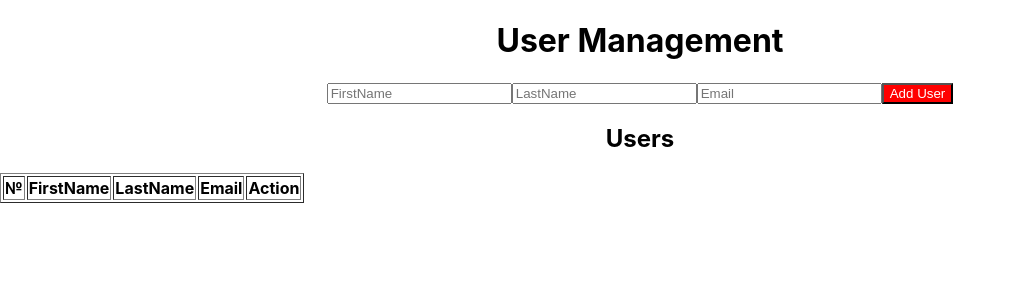
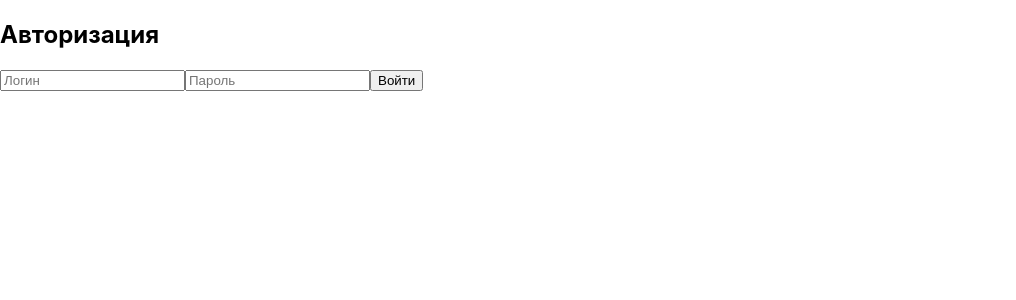
Before and after one commit to VictorG265/WebApp2, a React (Create React App) app: page /login in a window 1280 px wide. Shown: the top 300 px of the page, without its empty margins (0-1016 px from the left). Built offline with nearby package versions, Linux system fonts and the light colour scheme.

Commit message:
Authorizatiot whith routes have added

```diff
--- a/package.json
+++ b/package.json
@@ -9,6 +9,7 @@
     "@testing-library/user-event": "^13.5.0",
     "react": "^19.1.1",
     "react-dom": "^19.1.1",
+    "react-router-dom": "^7.9.4",
     "react-scripts": "5.0.1",
     "web-vitals": "^2.1.4"
   },
--- a/src/App.js
+++ b/src/App.js
@@ -1,5 +1,6 @@
+import { Routes, Route, Navigate } from 'react-router-dom';
 import React, { useState } from 'react';
-import './App.css';
+import AuthModal from './components/AuthModal';
 import Form from './components/Form';
 import Table from './components/Table';
 import EditModal from './components/EditModal';
@@ -8,60 +9,64 @@ function App() {
   const [users, setUsers] = useState([]);
   const [editingIndex, setEditingIndex] = useState(null);
   const [isModalOpen, setIsModalOpen] = useState(false);
+  const [isAuthenticated, setIsAuthenticated] = useState(false);
 
-  const addUser = (user) => {
-    setUsers([...users, user]);
-  };
-
-  const deleteUser = (index) => {
-    setUsers(users.filter((_, i) => i !== index));
-    if (editingIndex === index) {
-      setEditingIndex(null); // сброс редактирования, если удалили редактируемого
-    }
-  };
-
-  const openEditModal = (index) => {
-    setEditingIndex(index);
-    setIsModalOpen(true);
-  };
-
-  const confirmEdit = (updatedUser) => {
-    const newUsers = [...users];
-    newUsers.splice(editingIndex, 1); // удалить старого
-    newUsers.push(updatedUser);       // добавить нового
-    setUsers(newUsers);
-    setEditingIndex(null);
-    setIsModalOpen(false);
-  };
-
-  const updateUser = (updatedUser) => {
-    const newUsers = [...users];
-    newUsers[editingIndex] = updatedUser;
-    setUsers(newUsers);
-    setEditingIndex(null);
-  };
+  const confirmAuth = () => setIsAuthenticated(true);
 
   return (
+    <Routes>
+      <Route
+        path="/login"
+        element={<AuthModal onAuthSuccess={confirmAuth} />}
+      />
+      <Route
+        path="/"
+        element={
+          isAuthenticated ? (
             <div className="App">
               <h1>User Management</h1>
               <Form
-        onAddUser={addUser}
-        onUpdateUser={updateUser}
+                onAddUser={(user) => setUsers([...users, user])}
+                onUpdateUser={(user) => {
+                  const newUsers = [...users];
+                  newUsers[editingIndex] = user;
+                  setUsers(newUsers);
+                  setEditingIndex(null);
+                }}
                 editingUser={editingIndex !== null ? users[editingIndex] : null}
               />
               <Table
                 users={users}
-        onDelete={deleteUser}
-        onEdit={openEditModal}
+                onDelete={(index) => {
+                  setUsers(users.filter((_, i) => i !== index));
+                  if (editingIndex === index) setEditingIndex(null);
+                }}
+                onEdit={(index) => {
+                  setEditingIndex(index);
+                  setIsModalOpen(true);
+                }}
               />
               {isModalOpen && (
                 <EditModal
                   user={users[editingIndex]}
-          onConfirm={confirmEdit}
+                  onConfirm={(updatedUser) => {
+                    const newUsers = [...users];
+                    newUsers.splice(editingIndex, 1);
+                    newUsers.push(updatedUser);
+                    setUsers(newUsers);
+                    setEditingIndex(null);
+                    setIsModalOpen(false);
+                  }}
                   onClose={() => setIsModalOpen(false)}
                 />
               )}
             </div>
+          ) : (
+            <Navigate to="/login" />
+          )
+        }
+      />
+    </Routes>
   );
 }
 
--- /dev/null
+++ b/src/components/AuthModal.js
@@ -0,0 +1,52 @@
+import React, { useState } from 'react';
+import '../App.css';
+import { useNavigate } from 'react-router-dom';
+
+function AuthModal({ onAuthSuccess }) {
+  const [formData, setFormData] = useState({ username: '', password: '' });
+  const navigate = useNavigate();
+
+  const handleChange = (e) => {
+    const { name, value } = e.target;
+    setFormData({ ...formData, [name]: value });
+  };
+
+  const handleSubmit = (e) => {
+    e.preventDefault();
+    // Простейшая проверка (можно заменить на API-запрос)
+    if (formData.username === 'admin' && formData.password === '1234') {
+      onAuthSuccess();       // обновляем состояние авторизации
+      navigate('/');         // переходим на защищённую страницу
+    } else {
+      alert('Неверные данные');
+    }
+  };
+
+  return (
+    <div className="auth-overlay">
+      <div className="auth-modal">
+        <h2>Авторизация</h2>
+        <form onSubmit={handleSubmit}>
+          <input
+            name="username"
+            value={formData.username}
+            onChange={handleChange}
+            placeholder="Логин"
+            required
+          />
+          <input
+            name="password"
+            type="password"
+            value={formData.password}
+            onChange={handleChange}
+            placeholder="Пароль"
+            required
+          />
+          <button type="submit">Войти</button>
+        </form>
+      </div>
+    </div>
+  );
+}
+
+export default AuthModal;
--- a/src/index.js
+++ b/src/index.js
@@ -3,12 +3,13 @@ import ReactDOM from 'react-dom/client';
 import './index.css';
 import App from './App';
 import reportWebVitals from './reportWebVitals';
+import { BrowserRouter } from 'react-router-dom';
 
 const root = ReactDOM.createRoot(document.getElementById('root'));
 root.render(
-  <React.StrictMode>
+  <BrowserRouter>
     <App />
-  </React.StrictMode>
+  </BrowserRouter>
 );
 
 // If you want to start measuring performance in your app, pass a function
```
Also changed, not shown: 1 other file (tests, documents, lock files or other folders). Lines whose indentation alone changed are shown as unchanged.
